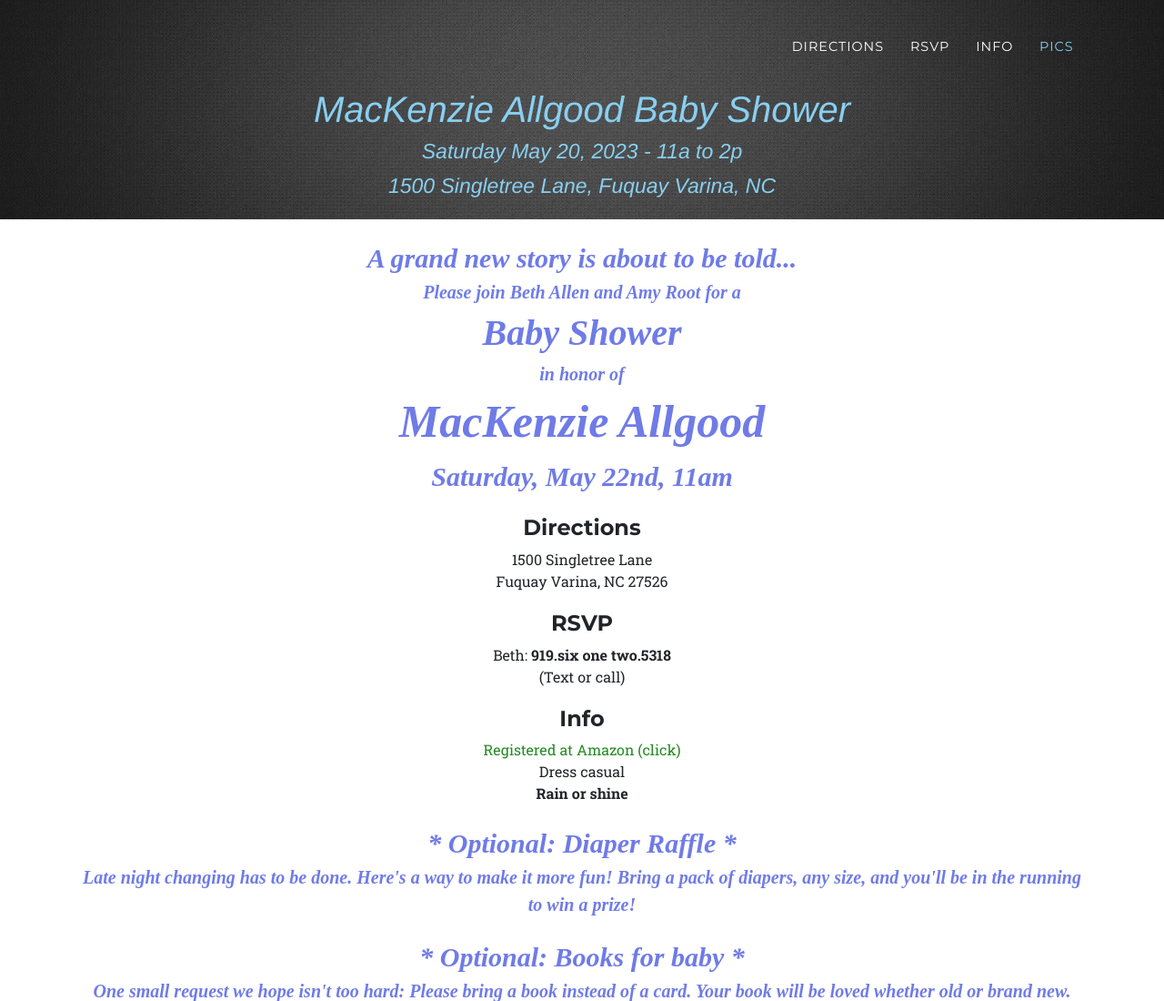
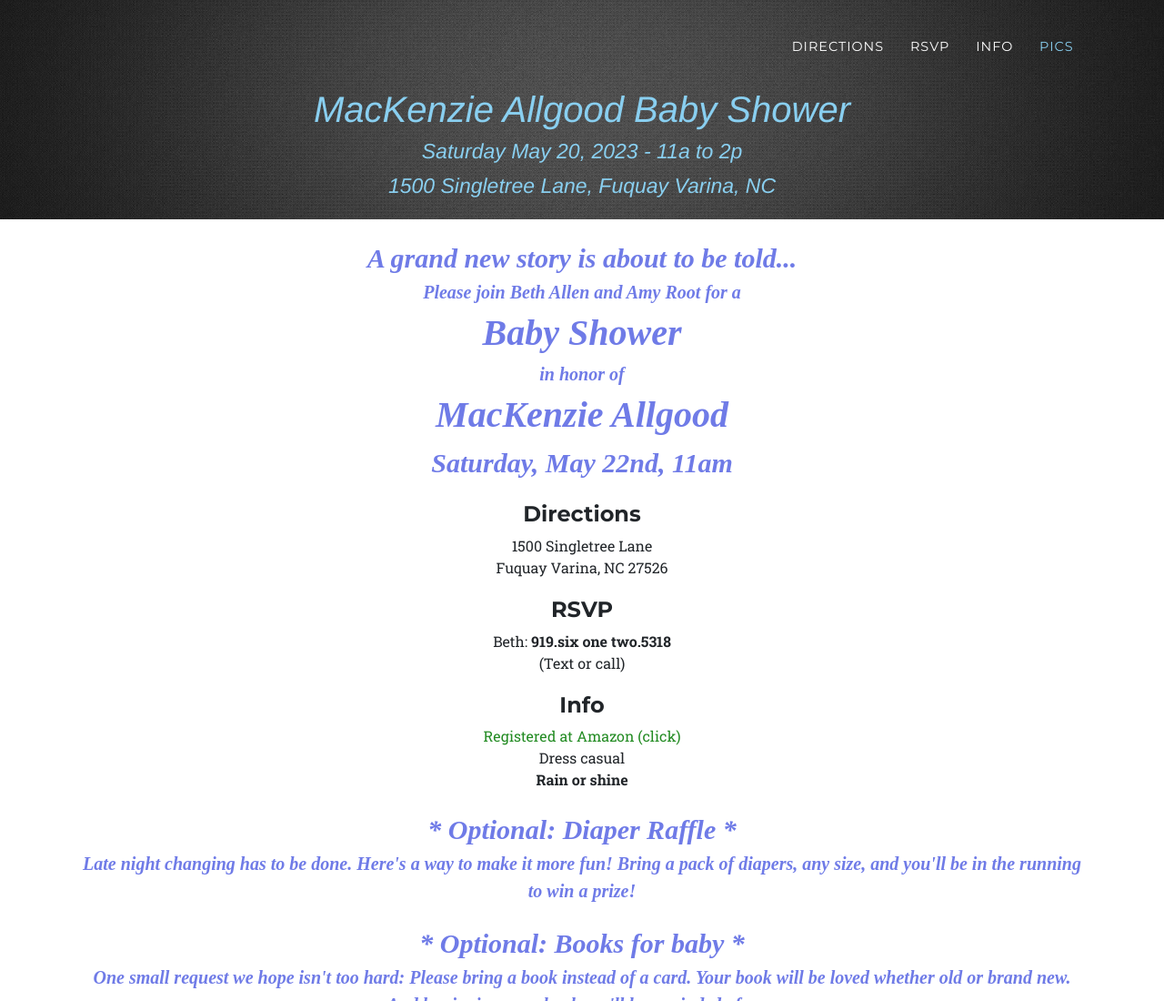
Before and after one commit to Kingman43/babybeanshower, a plain HTML site: page index.html in a window 1280 px wide. Shown: the top 1100 px of the page at 91% size. Drawn offline with Linux system fonts and the light colour scheme; a web font is replaced by a local one.

Commit message:
Made Kenzie's name smaller so to fit on one line.

```diff
--- a/index.html
+++ b/index.html
@@ -86,7 +86,7 @@
 
 					<div style="font-size:20px">in honor of</div>
 
-					<div style="font-size:50px">MacKenzie Allgood</div>
+					<div style="font-size:40px">MacKenzie Allgood</div>
 
 					<div style="font-size:30px">Saturday, May 22nd, 11am</div>
 				</span>
```
